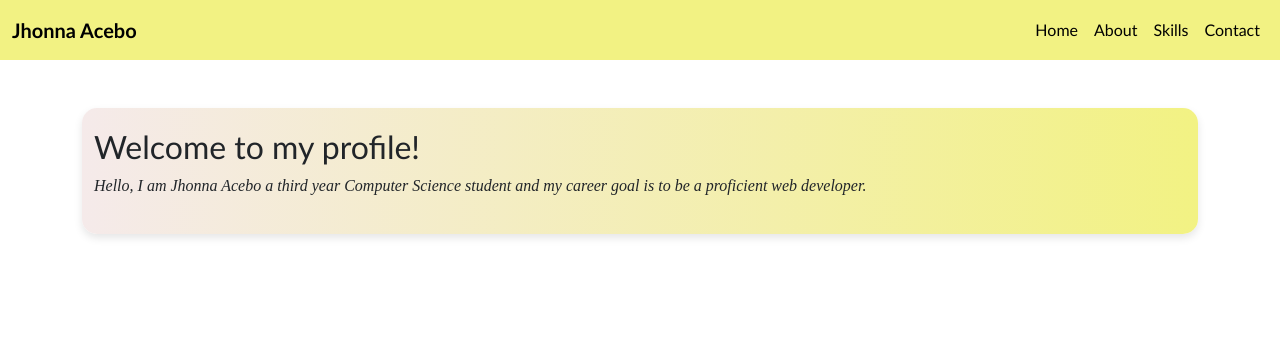
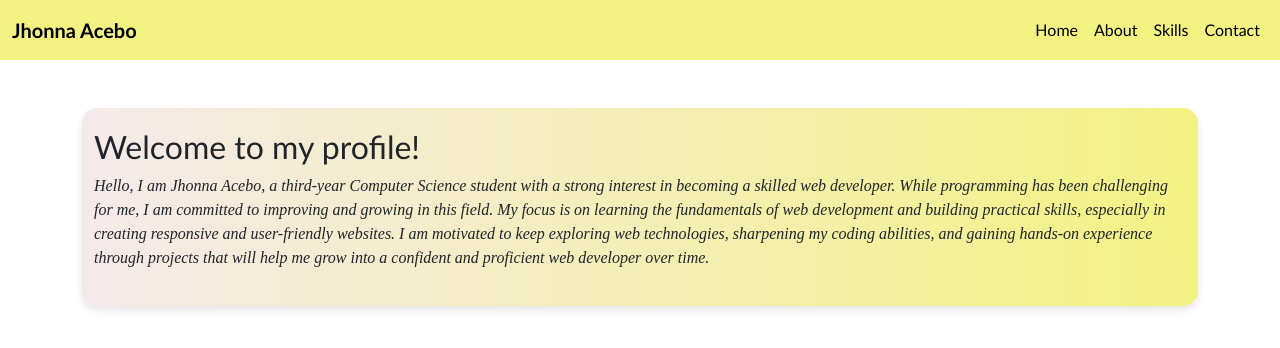
Before and after one commit to jhonnaacebo/PersonalWebPage, a React (Create React App) app: page /home in a window 1280 px wide. Shown: the top 348 px of the page. Built offline with nearby package versions, Linux system fonts and the light colour scheme.

Commit message:
Update Home.js

```diff
--- a/src/Components/Home.js
+++ b/src/Components/Home.js
@@ -5,8 +5,14 @@ import './Styles.css';
 const Home = () => (
   <Container className="home-container">
     <h2 className="h2">Welcome to my profile!</h2>
-    <p className="p">Hello, I am Jhonna Acebo a third year Computer Science student
-      and my career goal is to be a proficient web developer.</p>
+    <p className="p">Hello, I am Jhonna Acebo, a third-year Computer Science student
+      with a strong interest in becoming a skilled web developer.
+      While programming has been challenging for me, I am committed to improving and growing in this field.
+      My focus is on learning the fundamentals of web development and building practical skills,
+      especially in creating responsive and user-friendly websites.
+      I am motivated to keep exploring web technologies, sharpening my coding abilities,
+      and gaining hands-on experience through projects that will help me grow into a confident
+      and proficient web developer over time.</p>
   </Container>
 
 );
```
